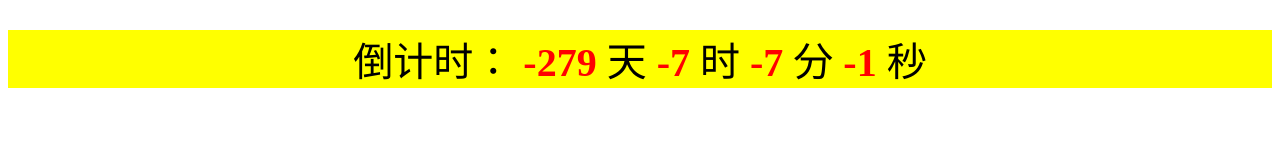
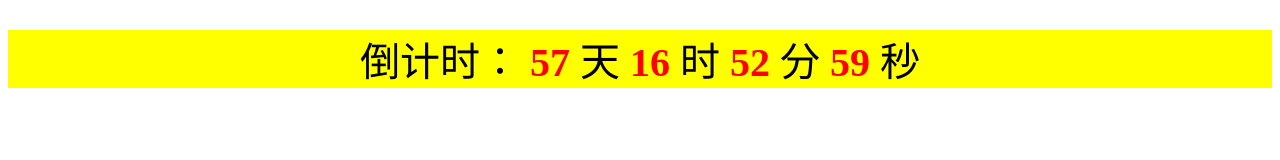
Before and after one commit to lot58287650/love34, a plain HTML site: page index.html in a window 1280 px wide. Drawn offline with Linux system fonts and the light colour scheme.

Commit message:
Update index.html

```diff
--- a/index.html
+++ b/index.html
@@ -34,9 +34,9 @@
 <script>
         (function show() {
             //1.设置目的时间
-            var oYear = 2022
+            var oYear = 2023
             var oMonth = 0
-            var oDay = 28
+            var oDay = 0
             var oHour = 0
             var oMinute = 0
             var oSecond = 0
```
